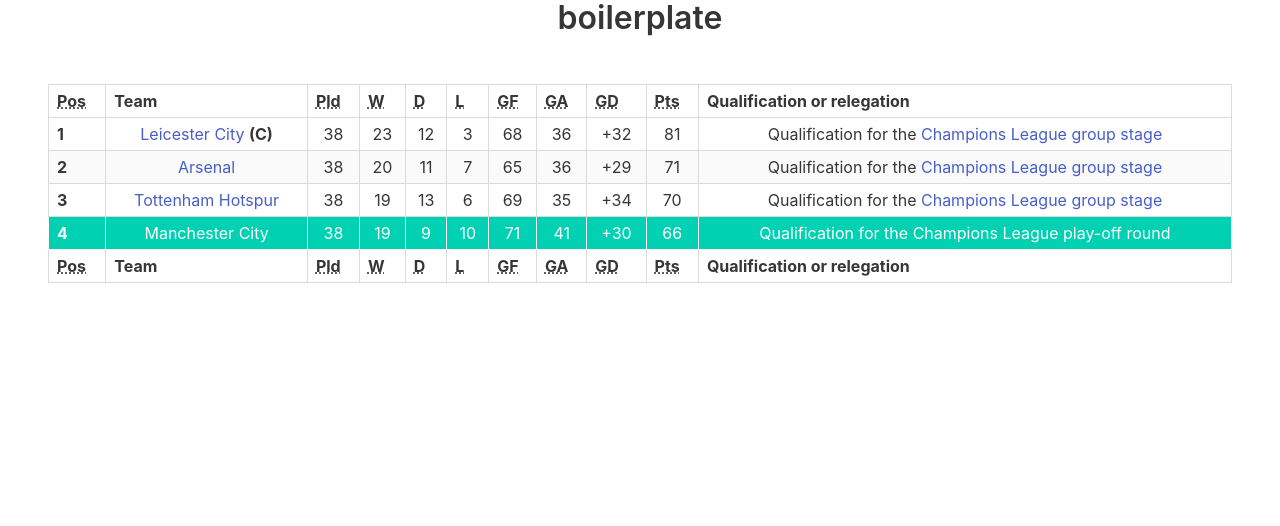
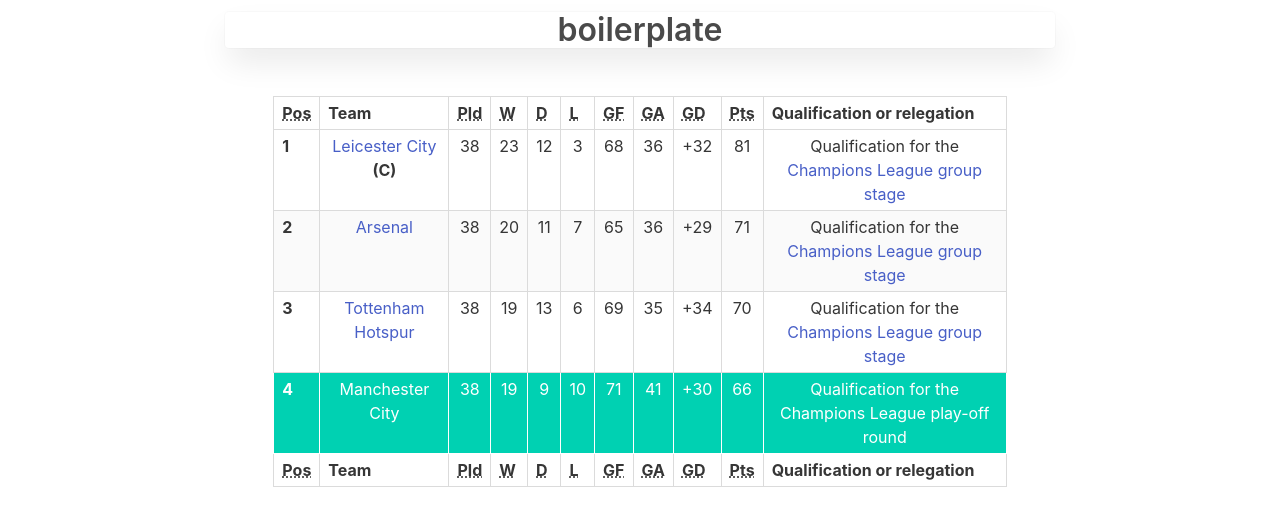
Before and after one commit to Destructor1702/MonjasReactFront, a React (Create React App) app: page / in a window 1280 px wide. Shown: the top 526 px of the page. Built offline with nearby package versions, Linux system fonts and the light colour scheme.

Commit message:
client Api

```diff
--- a/src/App.js
+++ b/src/App.js
@@ -6,9 +6,9 @@
 class App extends Component {
     render() {
         return (
-            <div className="hero has-addons-centered has-text-centered">
+            <div className="column is-8 is-offset-2 hero has-text-centered has-shadow">
                 <div className="hero-head">
-                    <div className="title">boilerplate</div>
+                    <div className=" card title">boilerplate</div>
                 </div>
                 <div className="hero-body">
 
```
